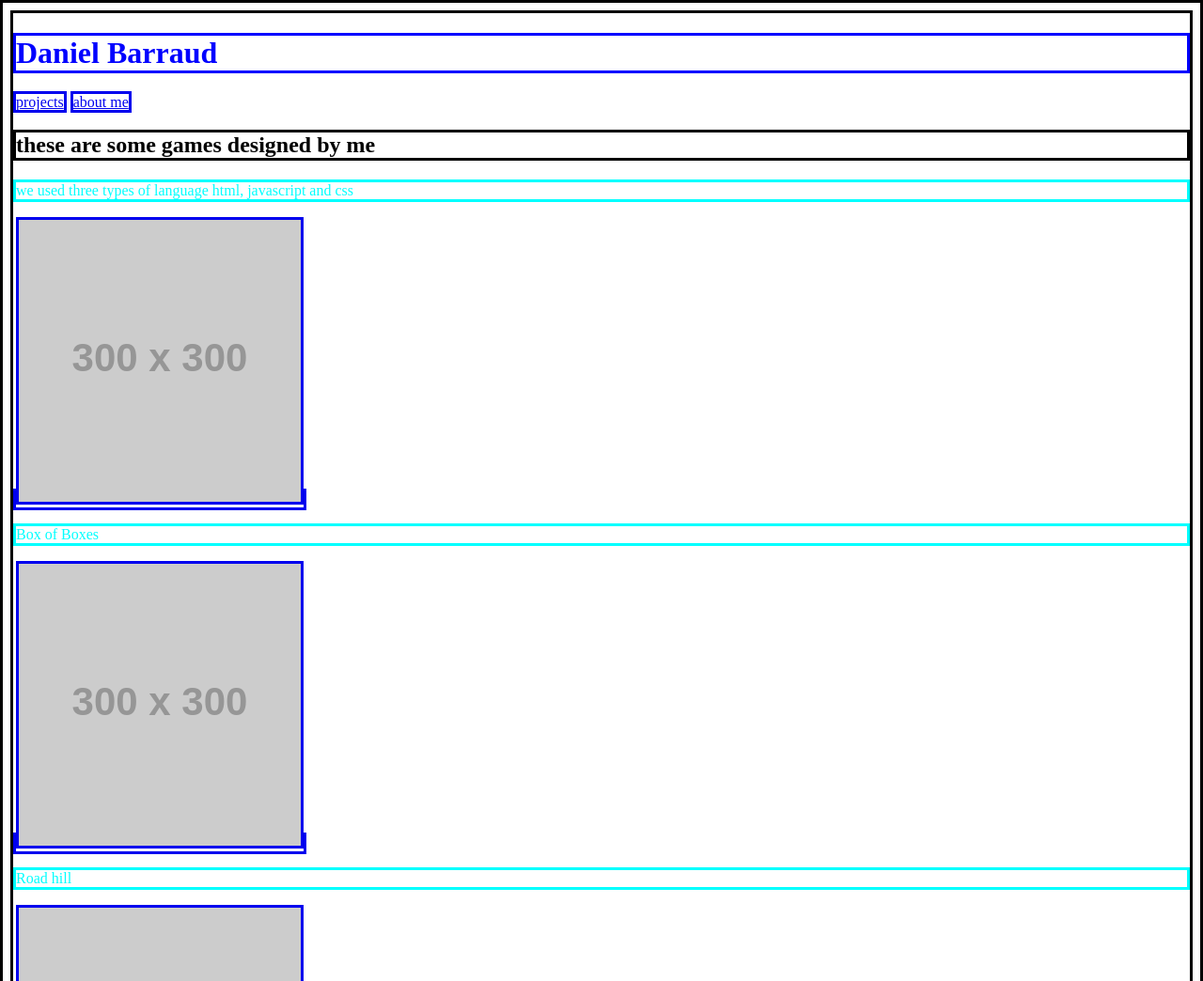
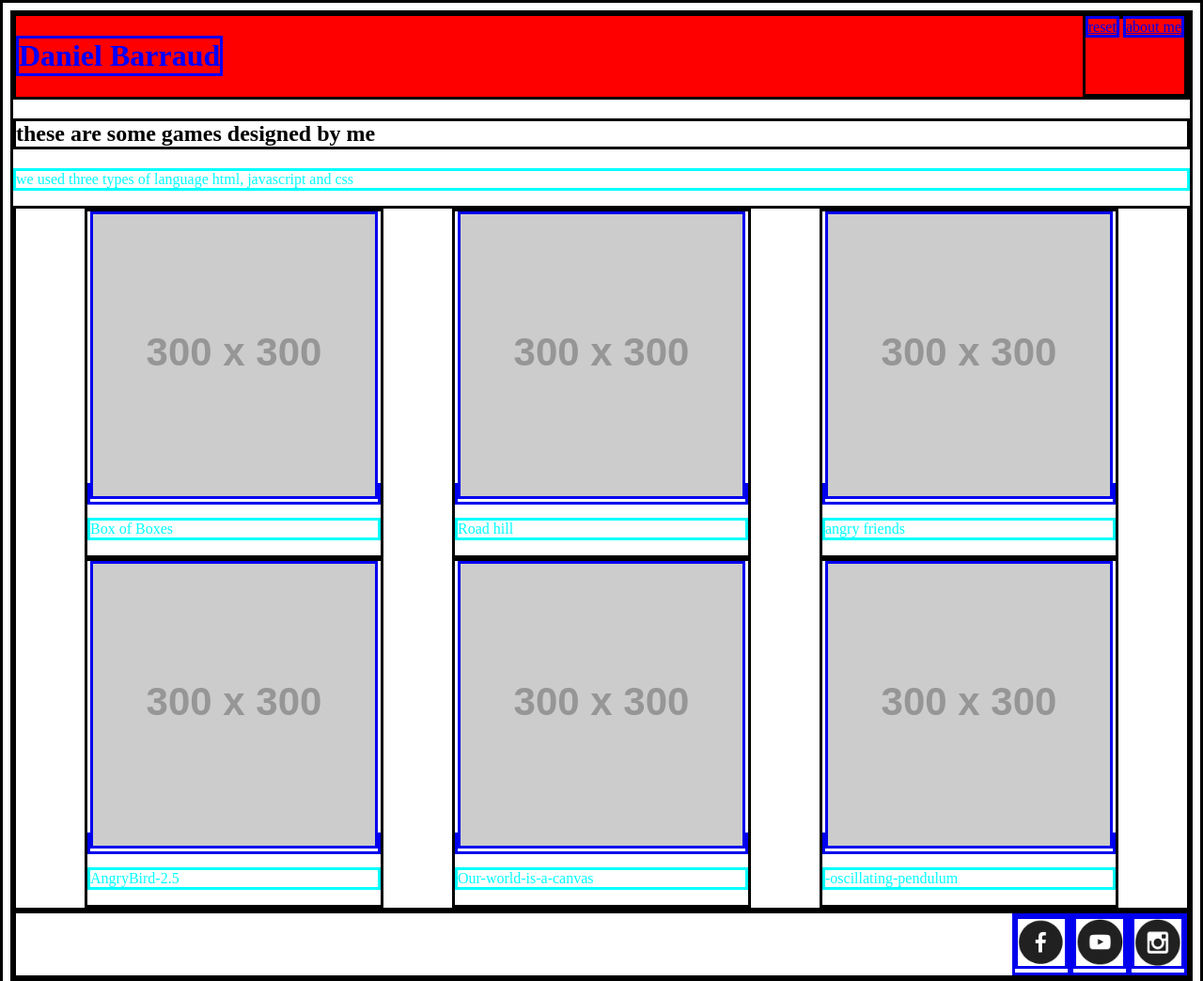
Before and after one commit to danielb07/portlorio_1, a plain HTML site: page index.html in a window 1280 px wide. Shown: the top 1044 px of the page at 94% size. Drawn offline with Linux system fonts and the light colour scheme; placeholder pictures from the web are drawn by us.

Commit message:
stylesheet

```diff
--- a/index.html
+++ b/index.html
@@ -2,36 +2,61 @@
     <html>
         <head>
             <title>my portfolio page</title>
-            <style>
-                h1{
-                    color :blue
-
-                }
-                p{
-                    color : aqua
-                }
-                *{
-                    border : solid
-                }
-            </style>
+            <link rel="stylesheet" type="text/css" href="style.css">
         </head>
         <body>
+            <div class="header">
                 <h1>Daniel Barraud</h1>
-            <a href="index.html">projects</a>
+                <div class="menu">
+                    <a href="index.html">reset</a>
                     <a href ="aboutme.html">about me</a>
+                </div>
+
+            </div>
             <h2>these are some games designed by me</h2>
             <p>we used three types of language html, javascript and css</p>
+            <div class="grid">
+                <div class="item">
                     <a href="https://danielb07.github.io/box-of-boxes/  "><img src="https://via.placeholder.com/300" ></a>
                     <p>Box of Boxes</p>
+                </div>
+
+
+
+                <div class="item">
                     <a href="https://danielb07.github.io/road-hill/  "><img src="https://via.placeholder.com/300" ></a>
                     <p>Road hill</p>
+                </div>
+
+
+
+               <div class="item">
                 <a href="https://danielb07.github.io/angryfriend/  "><img src="https://via.placeholder.com/300" ></a>
                 <p>angry friends</p>
+               </div>
+
+
+                <div class="item">
                     <a href="https://danielb07.github.io/AngryBird-2.5/  "><img src="https://via.placeholder.com/300" ></a>
                     <p>AngryBird-2.5</p>
+                </div>
+
+                <div class="item">
+                    <a href="https://danielb07.github.io/our-world-is-a-canvas/"><img src="https://via.placeholder.com/300" >
+                    </a>
+                    <p>Our-world-is-a-canvas</p>
+                </div>
+                <div class="item">
+                    <a href="https://danielb07.github.io/-oscillating-pendulum/"><img src="https://via.placeholder.com/300" ></a>
+                    <p>-oscillating-pendulum</p>
+                </div>
+            </div>
+            <div class="footer">
                 <a href="facebook.com"><img src="fb.png"Width = 50 height=50 ></a>
                 <a href="youtube.com "><img src="youtube.png"Width = 50 height=50 ></a>
                 <a href="instagram.com "><img src="insta.png" Width = 50 height=50 ></a>
+            </div>
+
 
         </body>
     </html>
--- /dev/null
+++ b/style.css
@@ -0,0 +1,28 @@
+h1{
+    color :blue
+
+}
+p{
+    color : aqua
+}
+*{
+    border : solid
+}
+.header{
+
+    background-color: #ff0000;
+    display:flex;
+    justify-content: space-between;
+
+}
+
+.grid{
+    display: flex;
+    flex-wrap: wrap;
+    justify-content: space-evenly;
+}
+
+.footer{
+    display: flex;
+    justify-content: flex-end;
+}
```
Lines whose indentation alone changed are shown as unchanged.
